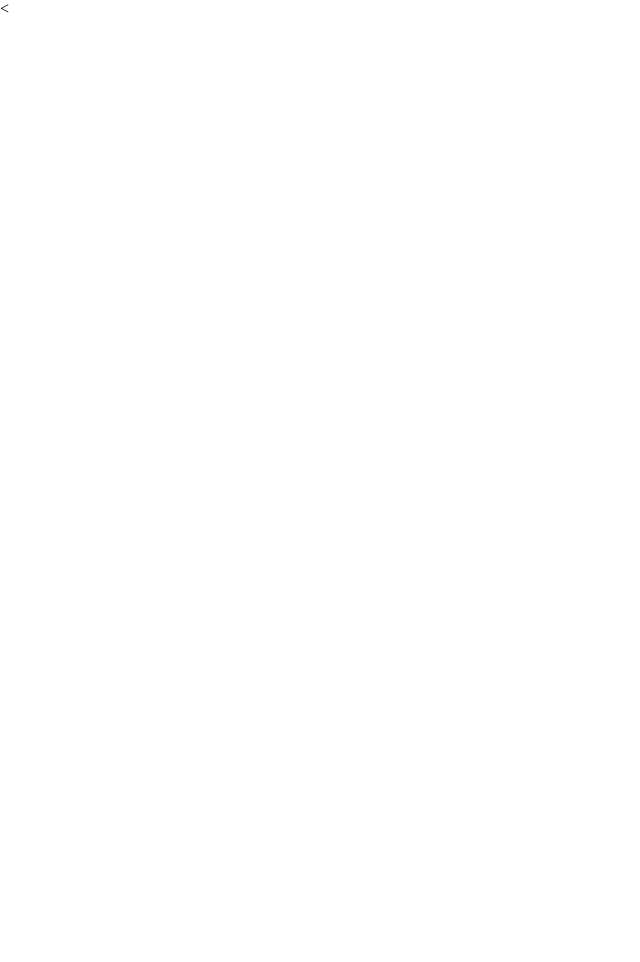
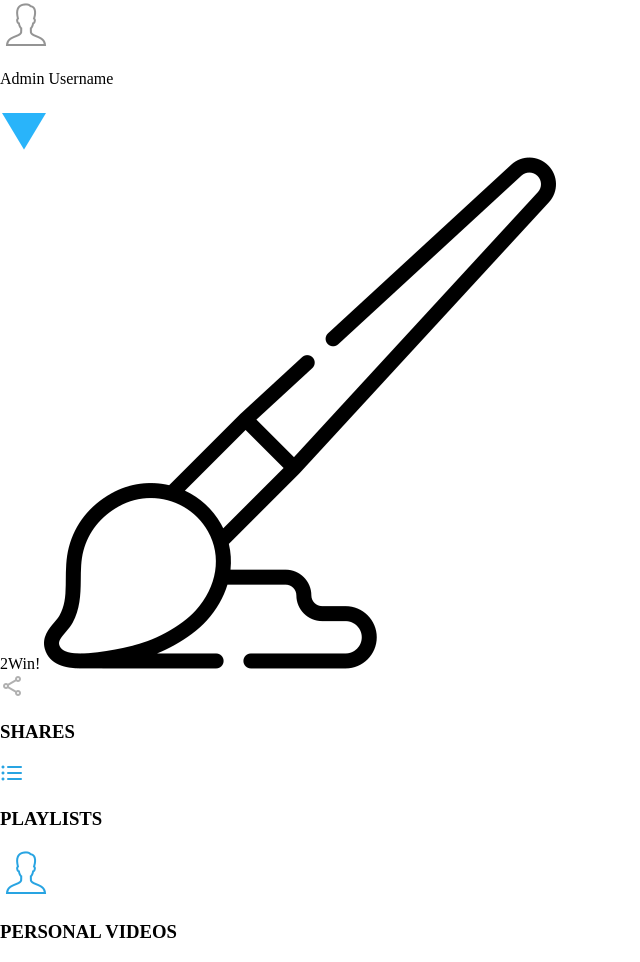
Before and after one commit to Meggs625/static-comp, a website: page index.html in a window 1280 px wide. Shown: the whole page, without its empty margins (0-640 px from the left). Before the commit the page ends 800 px from the top, so only its background shows below. Drawn offline with Linux system fonts and the light colour scheme.

Commit message:
Establish items for the page header and add the logo icon to the assets file

```diff
--- a/index.html
+++ b/index.html
@@ -9,11 +9,33 @@
     <title>Static Comp 🎨</title>
   </head>
   <body>
-    <nav>
+    <header>
       <div class="logo-admin">
-        <
+        <div class="admin-dropdown">
+          <img class="admin-icon" src="./assets/icons8-user-50 (2).png" alt="admin-icon">
+          <p class="admin-user">Admin Username</p>
+          <img class="drop-down" src="./assets/icons8-triangle-arrow-48.png" alt="menu-drop-down">
+        </div>
+        <div>
+          <h21 class="company-name">2Win!</h2>
+          <img class="paint-logo" src="./assets/paintbrush.png" alt="paintbrush">
+        </div>
       </div>
-    </nav>
+      <nav>
+        <section>
+          <img class="shares" src="./assets/icons8-share-24.png" alt="source-icon">
+          <h3 class="nav-bar-shares">SHARES</h3>
+        </section>
+        <section>
+          <img class="playlist" src="./assets/icons8-list-24.png" alt="list-icon">
+          <h3 class="nav-bar-playlists">PLAYLISTS</h3>
+        </section>
+        <section>
+          <img class="videos" src="./assets/icons8-user-50 (1).png" alt="video-icon">
+          <h3 class="nav-bar-shares">PERSONAL VIDEOS</h3>
+        </section>
+      </nav>
+    </header>
 
 
 
--- a/styles.css
+++ b/styles.css
@@ -0,0 +1 @@
+/* triange color: #29B4FA */
```
Also changed, not shown: assets/icons8-triangle-arrow-48.png (added), assets/paintbrush.png (added).
